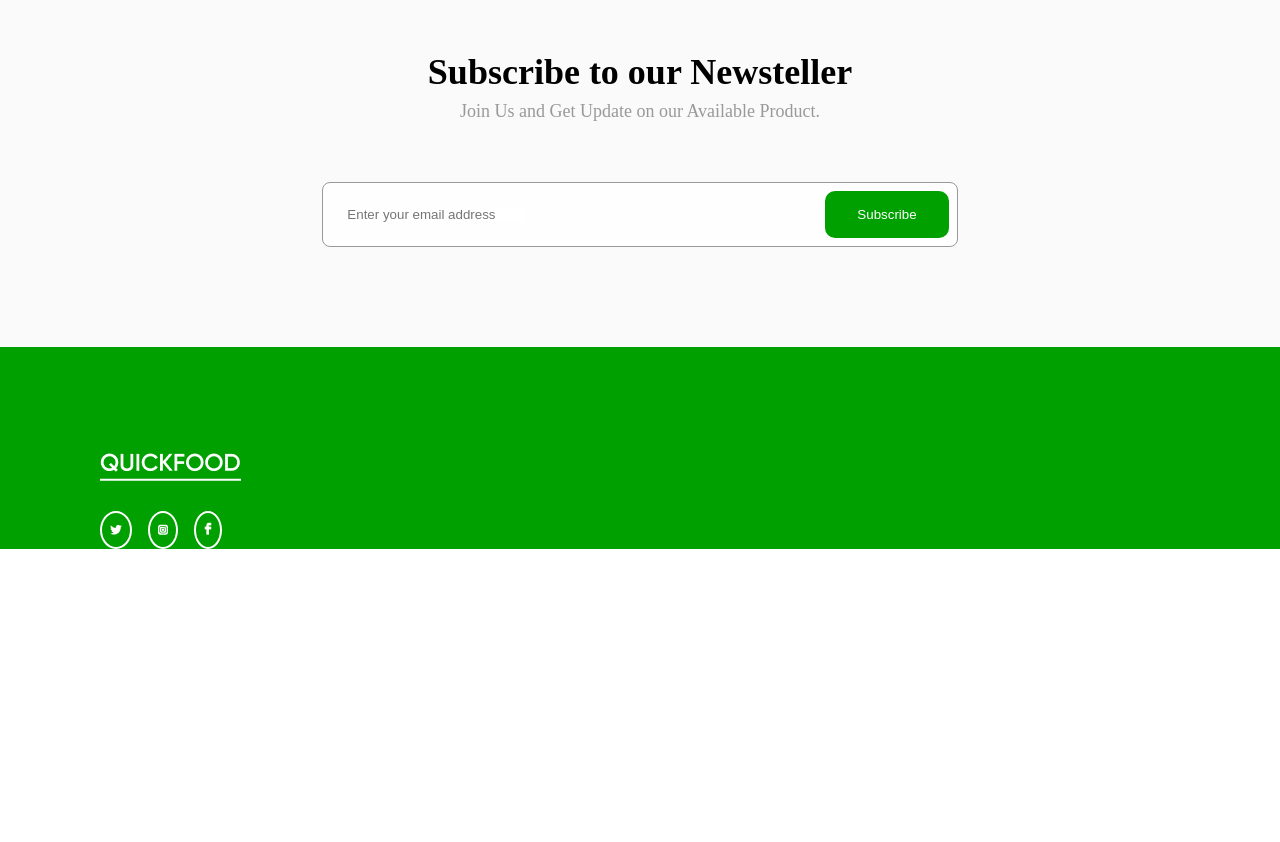
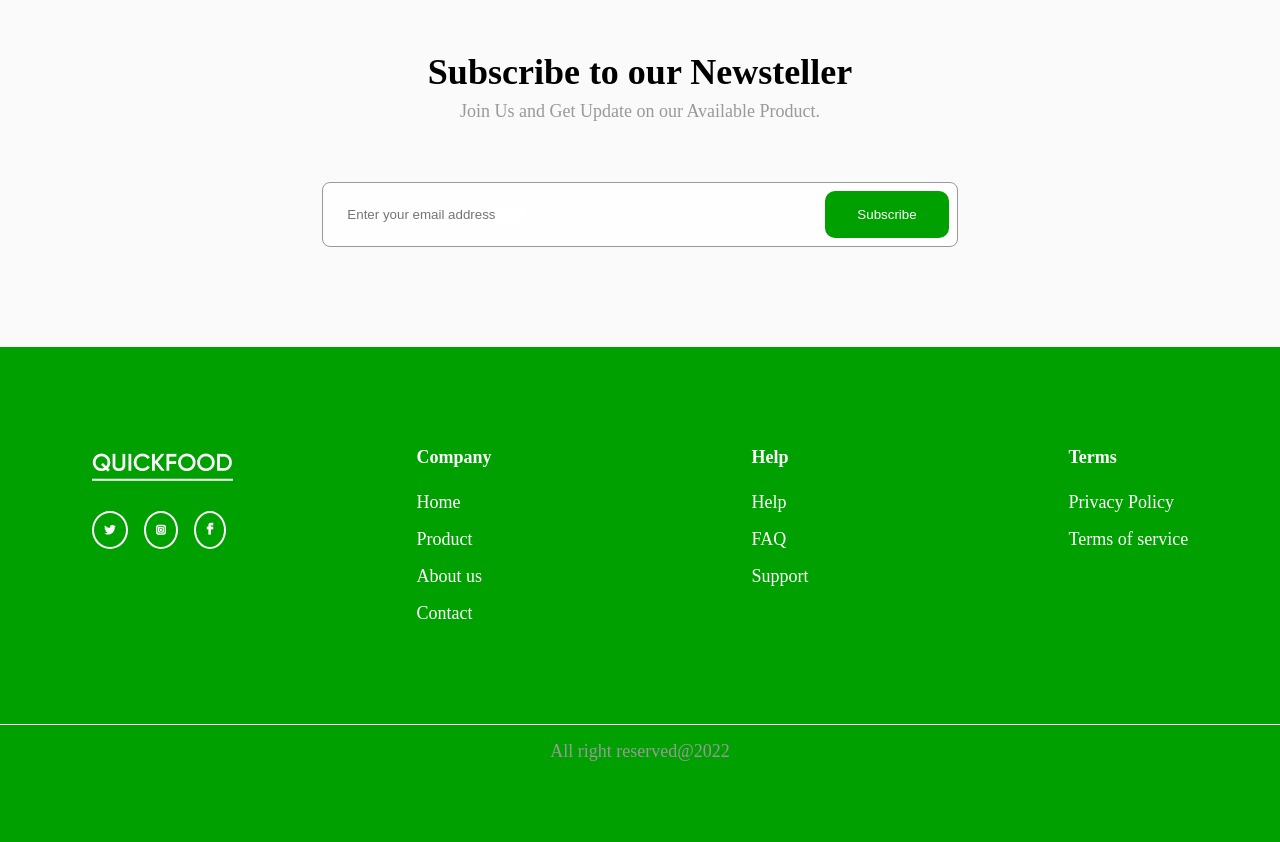
Before and after one commit to P4bl0-M/QuickFood, a plain HTML site: page index.html in a window 1280 px wide. Shown: the part 3741-4583 px from the top of the page. Before the commit the page ends 4290 px from the top, so only its background shows below. Drawn offline with Linux system fonts and the light colour scheme.

Commit message:
Subindo atualizações

```diff
--- a/index.html
+++ b/index.html
@@ -240,8 +240,48 @@
                 </div>
             </div>
 
+            <div class="footer-navigation">
+                <div class="footer-container">
+                    <h2>Company</h2>
+                    <nav>
+                        <ul class="footer-links">
+                            <li><a href="#" class="footer-item">Home</a></li>
+                            <li><a href="#" class="footer-item">Product</a></li>
+                            <li><a href="#" class="footer-item">About us</a></li>
+                            <li><a href="#" class="footer-item">Contact</a></li>
+                        </ul>
+                    </nav>
+                </div>
 
+
+                <div class="footer-container">
+                    <h2>Help</h2>
+                    <nav>
+                        <ul class="footer-links">
+                            <li><a href="#" class="footer-item">Help</a></li>
+                            <li><a href="#" class="footer-item">FAQ</a></li>
+                            <li><a href="#" class="footer-item">Support</a></li>
+                        </ul>
+                    </nav>
+                </div>
+
+
+                <div class="footer-container">
+                    <h2>Terms</h2>
+                    <nav>
+                        <ul class="footer-links">
+                            <li><a href="#" class="footer-item">Privacy Policy</a></li>
+                            <li><a href="#" class="footer-item">Terms of service</a></li>
+                        </ul>
+                    </nav>
+                </div>
+
+            </div>
         </footer>
+
+        <div class="reserved">
+            <p>All right reserved@2022</p>
+        </div>
     </section>
     <!---------------------- FIM FOOTER ------------------------>
 
--- a/src/styles/style.css
+++ b/src/styles/style.css
@@ -263,32 +263,79 @@ p {
 /* ---------------------- FIM SUBSCRIBE -----------------------*/
 /* ---------------------- FOOTER -----------------------*/
 
-.footer {
+footer {
+    display: flex;
     background-color: var(--color-primary);
+    padding: 100px 0px;
+    justify-content: space-around;
+}
+
+.footer-logo {
+    padding-bottom: 26px;
 
 }
 
-.footer-logo{
-    padding-bottom: 26px;
-}
-.footer-content{
-    padding: 100px 0 0 100px;
 
-}
 .footer-socials {
     display: flex;
     gap: 16px;
 }
 
-.social-icon{
+.social-icon {
     display: flex;
     align-items: center;
     justify-content: center;
-    border-radius: 21px;
-    padding: 8px;
+    border-radius: 20px;
+    padding: 8px 10px 8px 10px;
     border-radius: 100%;
     border: 2px solid var(--color-neutral-white);
+}
+
+.footer-navigation {
+    display: flex;
+    gap: 260px;
 
 }
 
+.footer-container {
+    display: flex;
+    flex-direction: column;
+    gap: 24px;
+}
+
+.footer-navigation h2 {
+    color: var(--color-neutral-white);
+    font-size: var(--font-body-1-size);
+
+}
+
+.footer-links {
+    display: flex;
+    flex-direction: column;
+    gap: 16px;
+    font-size: var(--font-body-1-size);
+    font-weight: 300;
+}
+
+.footer-links li {
+    list-style-type: none;
+
+}
+
+.footer-item {
+    text-decoration: none;
+    color: var(--color-neutral-white);
+
+}
+
+.reserved {
+    display: flex;
+    justify-content: center;
+    align-items: center;
+    background-color: var(--color-primary);
+    color: var(--color-neutral-white);
+    margin-top: 1px;
+    padding: 16px 0px 80px 0px;
+}
+
 /* ---------------------- FIM FOOTER -----------------------*/
```
